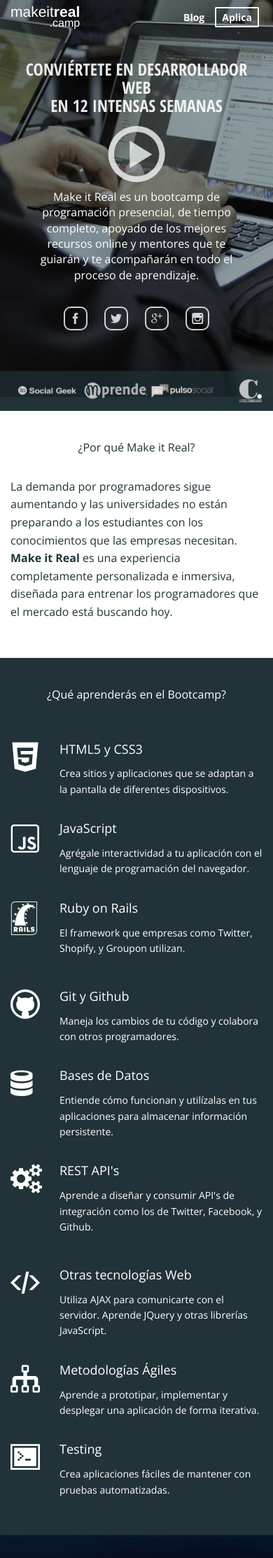
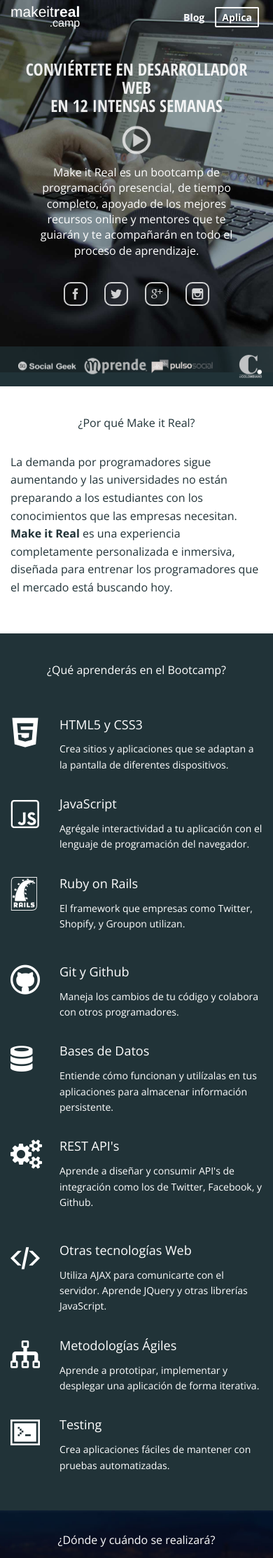
Before and after one commit to simonhoyos/blog, a Jekyll site: the page built from index.html, in a window 390 px wide. Shown: the top 2226 px of the page at 70% size. Built offline with Jekyll 4.4.1, drawn with Linux system fonts in a browser that asks for light colours; nearby versions of some CDN libraries.

Commit message:
Make play button responsive

```diff
--- a/css/style.scss
+++ b/css/style.scss
@@ -112,7 +112,7 @@ $tertiary-color: #384d56;
     font: 24px/1.1 $font-family-condensed;
     text-align: center;
     padding: 30px 20px 0;
-    margin-bottom: 5px;
+    margin-bottom: 10px;
 
     @media (min-width: $screen-md-min) {
       font-size: 48px;
@@ -122,13 +122,21 @@ $tertiary-color: #384d56;
     }
   }
 
+  #main-video img {
+    width: 50px;
+    opacity: 0.8;
+    @media (min-width: $screen-md-min) { width: 100px; }
+
+    &:hover { opacity: 1; }
+  }
+
   .sub-leading {
     color: white;
     font-size: 16px;
     line-height: 1.4;
     font-weight: 300;
     text-align: center;
-
+    padding-top: 10px;
     padding-bottom: 40px;
 
     @media (min-width: $screen-md-min) {
--- a/index.html
+++ b/index.html
@@ -9,7 +9,7 @@ layout: home
   <div class="container">
     <div class="row">
       <div class="text-center">
-        <a href="http://player.vimeo.com/video/112700446?autoplay=1" id="main-video"><img src="/images/play-gray.png" alt="play" style="width: 100px; opacity: 0.8;"></a>
+        <a href="http://player.vimeo.com/video/112700446?autoplay=1" id="main-video"><img src="/images/play-gray.png" alt="play"></a>
       </div>
       <div class="col-xs-10 col-xs-offset-1 col-sm-8 col-sm-offset-2">
         <div class="sub-leading">Make it Real es un <a href="/2014/08/03/que-es-un-bootcamp-inmersivo-de-programacion/" target="_blank">bootcamp de programación</a> presencial, de tiempo completo, apoyado de los mejores recursos online y mentores que te guiarán y te acompañarán en todo el proceso de aprendizaje.</div>
```
Also changed, not shown: css/style.css.
